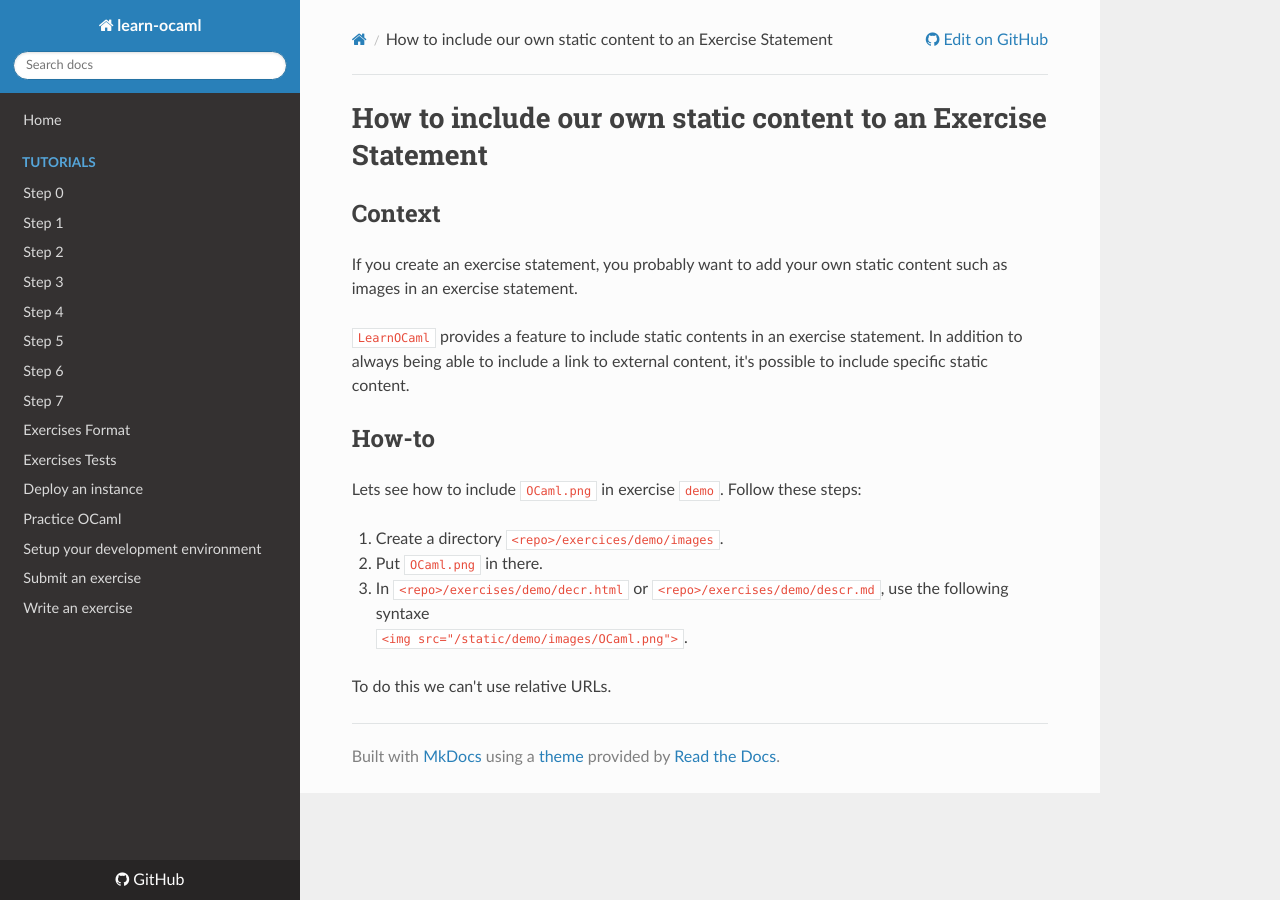
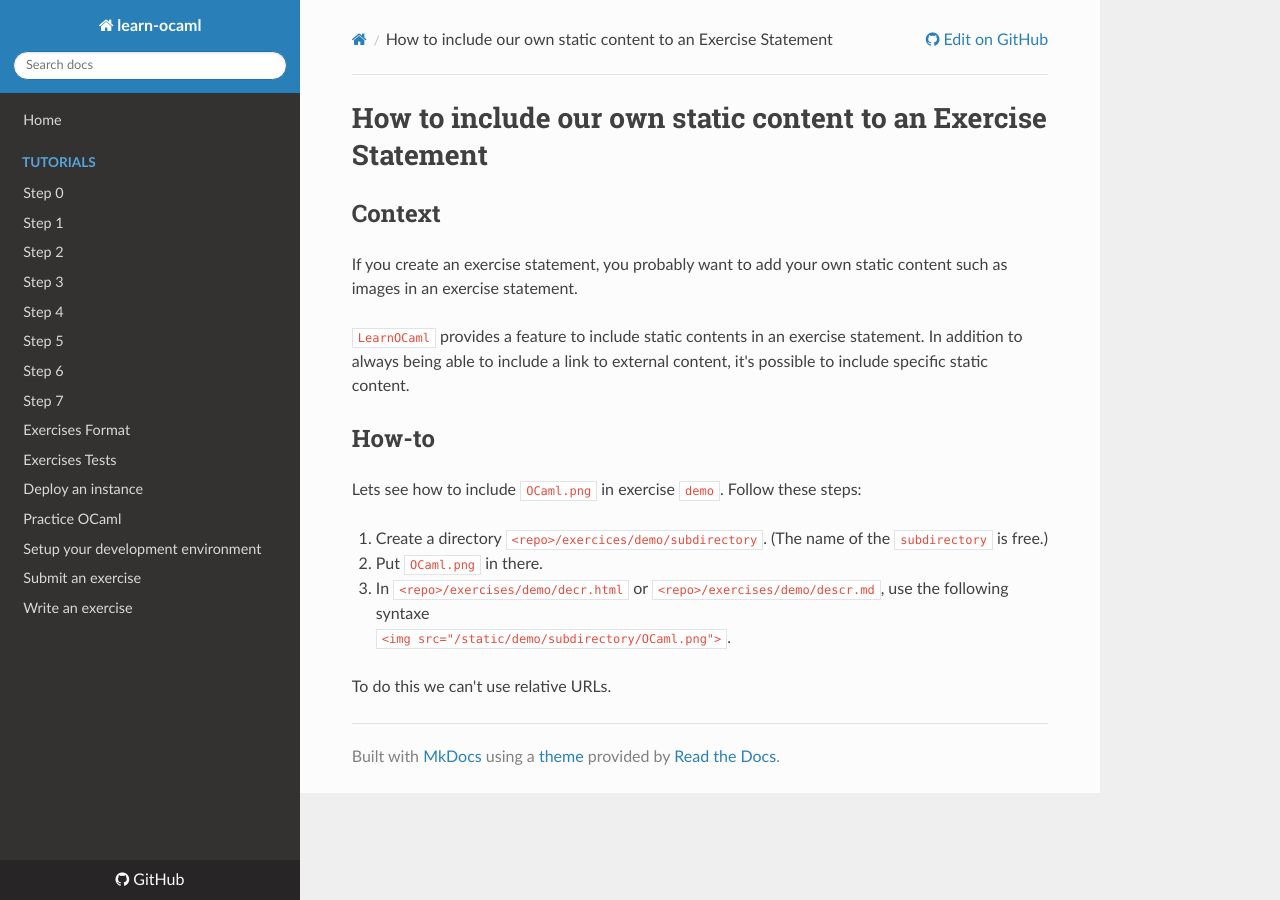
Before and after one commit to ocaml-sf/learn-ocaml, an MkDocs documentation site: the page built from docs/howto-include_images_in_exercises.md, in a window 1280 px wide. Built offline with MkDocs 1.6.1, drawn with Linux system fonts in a browser that asks for light colours; nearby versions of some CDN libraries.

Commit message:
Update documentation.

```diff
--- a/docs/howto-include_images_in_exercises.md
+++ b/docs/howto-include_images_in_exercises.md
@@ -12,8 +12,8 @@ If you create an exercise statement, you probably want to add your own static co
 Lets see how to include `OCaml.png` in exercise `demo`.
 Follow these steps:
 
-1. Create a directory `<repo>/exercices/demo/images`.
+1. Create a directory `<repo>/exercices/demo/subdirectory`. (The name of the `subdirectory` is free.)
 2. Put `OCaml.png` in there.
-3. In `<repo>/exercises/demo/decr.html` or `<repo>/exercises/demo/descr.md`, use the following syntaxe <br> `<img src="/static/demo/images/OCaml.png">`.
+3. In `<repo>/exercises/demo/decr.html` or `<repo>/exercises/demo/descr.md`, use the following syntaxe <br> `<img src="/static/demo/subdirectory/OCaml.png">`.
 
 To do this we can't use relative URLs.
```
Also changed, not shown: 2 other files.
